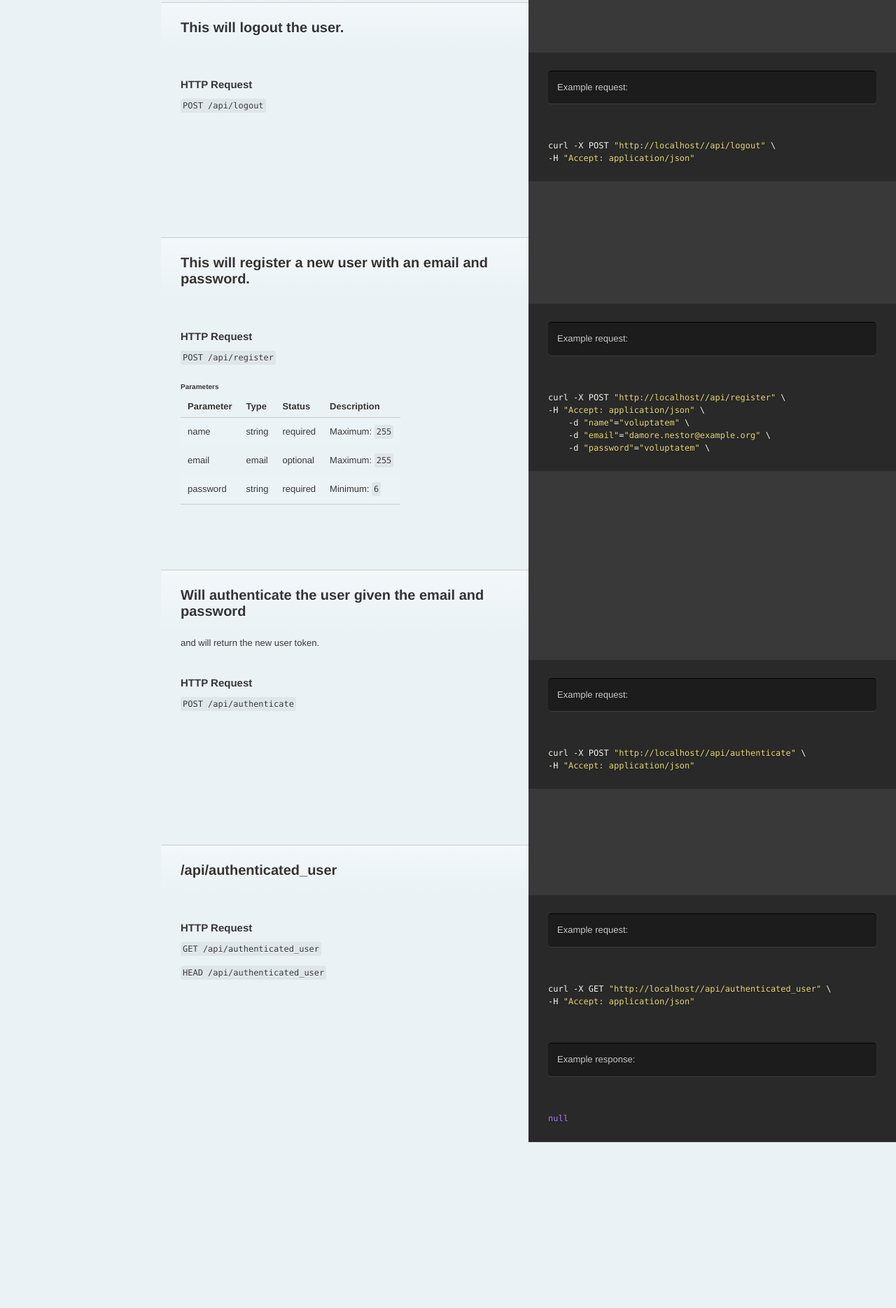
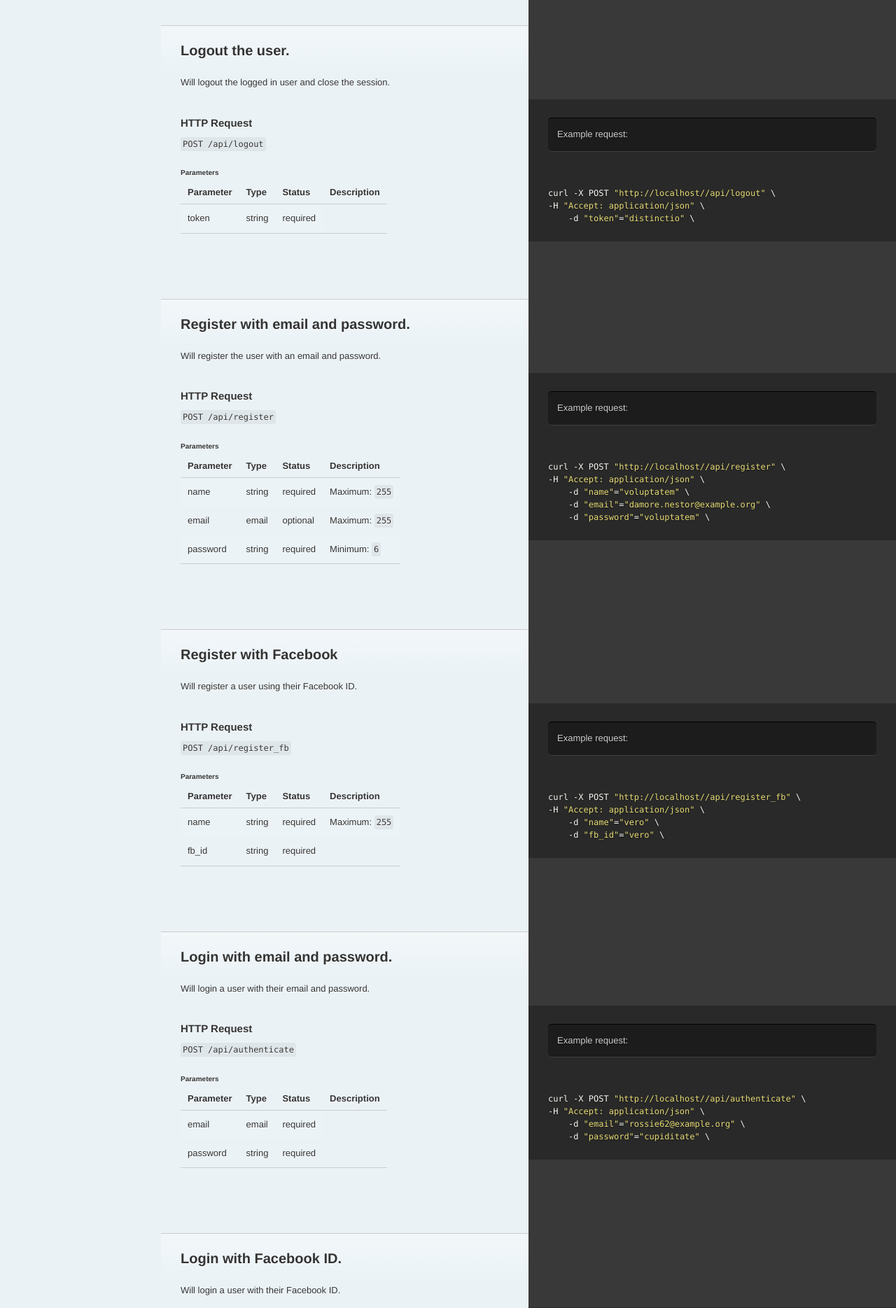
Before and after one commit to smoothdevelopers/smoothdevelopers.github.io, a plain HTML site: page index.html in a window 1280 px wide. Shown: the part 931-2800 px from the top of the page at 70% size. Before the commit the page ends 2563 px from the top, so only its background shows below. Drawn offline with Linux system fonts and the light colour scheme.

Commit message:
updated doc

```diff
--- a/index.html
+++ b/index.html
@@ -54,7 +54,8 @@ email or Facebook, login  email or Facebook and logout.</p>
 <p>It is also responsible of assigning new API access tokens  the credentials of
 the already authenticated user.</p>
 <!-- START_fde36329ab58ad5d6ab50b7704de548b -->
-<h2>/api/token</h2>
+<h2>User details.</h2>
+<p>This will return the currently logged in user's details.</p>
 <blockquote>
 <p>Example request:</p>
 </blockquote>
@@ -82,17 +83,23 @@ $.ajax(settings).done(function (response) {
 <p><code>HEAD /api/token</code></p>
 <!-- END_fde36329ab58ad5d6ab50b7704de548b -->
 <!-- START_39798dab89951f0e0c3fc59a53f859e5 -->
-<h2>This will logout the user.</h2>
+<h2>Logout the user.</h2>
+<p>Will logout the logged in user and close the session.</p>
 <blockquote>
 <p>Example request:</p>
 </blockquote>
 <pre><code class="language-bash">curl -X POST "http://localhost//api/logout" \
--H "Accept: application/json"</code></pre>
+-H "Accept: application/json" \
+    -d "token"="distinctio" \
+</code></pre>
 <pre><code class="language-javascript">var settings = {
     "async": true,
     "crossDomain": true,
     "url": "http://localhost//api/logout",
     "method": "POST",
+    "data": {
+        "token": "distinctio"
+},
     "headers": {
         "accept": "application/json"
     }
@@ -103,9 +110,28 @@ $.ajax(settings).done(function (response) {
 });</code></pre>
 <h3>HTTP Request</h3>
 <p><code>POST /api/logout</code></p>
+<h4>Parameters</h4>
+<table>
+<thead>
+<tr>
+<th>Parameter</th>
+<th>Type</th>
+<th>Status</th>
+<th>Description</th>
+</tr>
+</thead>
+<tbody>
+<tr>
+<td>token</td>
+<td>string</td>
+<td>required</td>
+</tr>
+</tbody>
+</table>
 <!-- END_39798dab89951f0e0c3fc59a53f859e5 -->
 <!-- START_0f8ecc008bbceb798251c0de85808ef8 -->
-<h2>This will register a new user with an email and password.</h2>
+<h2>Register with email and password.</h2>
+<p>Will register the user with an email and password.</p>
 <blockquote>
 <p>Example request:</p>
 </blockquote>
@@ -167,19 +193,81 @@ $.ajax(settings).done(function (response) {
 </tbody>
 </table>
 <!-- END_0f8ecc008bbceb798251c0de85808ef8 -->
+<!-- START_7a55f4d36791d87bfc8b6c280f210886 -->
+<h2>Register with Facebook</h2>
+<p>Will register a user using their Facebook ID.</p>
+<blockquote>
+<p>Example request:</p>
+</blockquote>
+<pre><code class="language-bash">curl -X POST "http://localhost//api/register_fb" \
+-H "Accept: application/json" \
+    -d "name"="vero" \
+    -d "fb_id"="vero" \
+</code></pre>
+<pre><code class="language-javascript">var settings = {
+    "async": true,
+    "crossDomain": true,
+    "url": "http://localhost//api/register_fb",
+    "method": "POST",
+    "data": {
+        "name": "vero",
+        "fb_id": "vero"
+},
+    "headers": {
+        "accept": "application/json"
+    }
+}
+
+$.ajax(settings).done(function (response) {
+    console.log(response);
+});</code></pre>
+<h3>HTTP Request</h3>
+<p><code>POST /api/register_fb</code></p>
+<h4>Parameters</h4>
+<table>
+<thead>
+<tr>
+<th>Parameter</th>
+<th>Type</th>
+<th>Status</th>
+<th>Description</th>
+</tr>
+</thead>
+<tbody>
+<tr>
+<td>name</td>
+<td>string</td>
+<td>required</td>
+<td>Maximum: <code>255</code></td>
+</tr>
+<tr>
+<td>fb_id</td>
+<td>string</td>
+<td>required</td>
+</tr>
+</tbody>
+</table>
+<!-- END_7a55f4d36791d87bfc8b6c280f210886 -->
 <!-- START_d5417ec5d425f04b71e9a4e9987c8295 -->
-<h2>Will authenticate the user given the email and password</h2>
-<p>and will return the new user token.</p>
+<h2>Login with email and password.</h2>
+<p>Will login a user with their email and password.</p>
 <blockquote>
 <p>Example request:</p>
 </blockquote>
 <pre><code class="language-bash">curl -X POST "http://localhost//api/authenticate" \
--H "Accept: application/json"</code></pre>
+-H "Accept: application/json" \
+    -d "email"="rossie62@example.org" \
+    -d "password"="cupiditate" \
+</code></pre>
 <pre><code class="language-javascript">var settings = {
     "async": true,
     "crossDomain": true,
     "url": "http://localhost//api/authenticate",
     "method": "POST",
+    "data": {
+        "email": "rossie62@example.org",
+        "password": "cupiditate"
+},
     "headers": {
         "accept": "application/json"
     }
@@ -190,9 +278,87 @@ $.ajax(settings).done(function (response) {
 });</code></pre>
 <h3>HTTP Request</h3>
 <p><code>POST /api/authenticate</code></p>
+<h4>Parameters</h4>
+<table>
+<thead>
+<tr>
+<th>Parameter</th>
+<th>Type</th>
+<th>Status</th>
+<th>Description</th>
+</tr>
+</thead>
+<tbody>
+<tr>
+<td>email</td>
+<td>email</td>
+<td>required</td>
+</tr>
+<tr>
+<td>password</td>
+<td>string</td>
+<td>required</td>
+</tr>
+</tbody>
+</table>
 <!-- END_d5417ec5d425f04b71e9a4e9987c8295 -->
+<!-- START_20b8511ea671420c2e7a7220a7a5ecdc -->
+<h2>Login with Facebook ID.</h2>
+<p>Will login a user with their Facebook ID.</p>
+<blockquote>
+<p>Example request:</p>
+</blockquote>
+<pre><code class="language-bash">curl -X POST "http://localhost//api/authenticate_fb" \
+-H "Accept: application/json" \
+    -d "email"="runolfsson.ima@example.org" \
+    -d "password"="et" \
+</code></pre>
+<pre><code class="language-javascript">var settings = {
+    "async": true,
+    "crossDomain": true,
+    "url": "http://localhost//api/authenticate_fb",
+    "method": "POST",
+    "data": {
+        "email": "runolfsson.ima@example.org",
+        "password": "et"
+},
+    "headers": {
+        "accept": "application/json"
+    }
+}
+
+$.ajax(settings).done(function (response) {
+    console.log(response);
+});</code></pre>
+<h3>HTTP Request</h3>
+<p><code>POST /api/authenticate_fb</code></p>
+<h4>Parameters</h4>
+<table>
+<thead>
+<tr>
+<th>Parameter</th>
+<th>Type</th>
+<th>Status</th>
+<th>Description</th>
+</tr>
+</thead>
+<tbody>
+<tr>
+<td>email</td>
+<td>email</td>
+<td>required</td>
+</tr>
+<tr>
+<td>password</td>
+<td>string</td>
+<td>required</td>
+</tr>
+</tbody>
+</table>
+<!-- END_20b8511ea671420c2e7a7220a7a5ecdc -->
 <!-- START_a5d7bfde9c5e33e7c8fd6f07a11939b5 -->
-<h2>/api/authenticated_user</h2>
+<h2>Get authenticated user</h2>
+<p>Returns the details of the currently logged in user.</p>
 <blockquote>
 <p>Example request:</p>
 </blockquote>
```
Also changed, not shown: collection.json (+1 -1 lines), source/index.md (+136 -8 lines), source/.compare.md.
